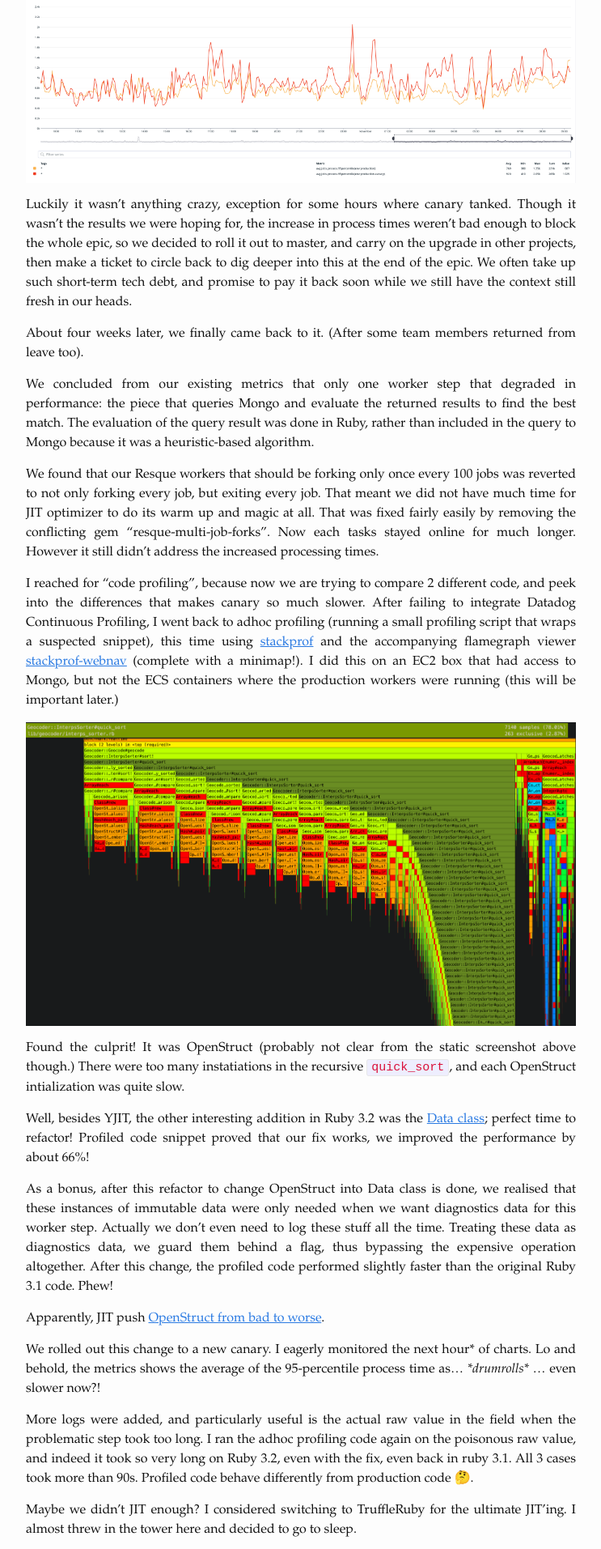
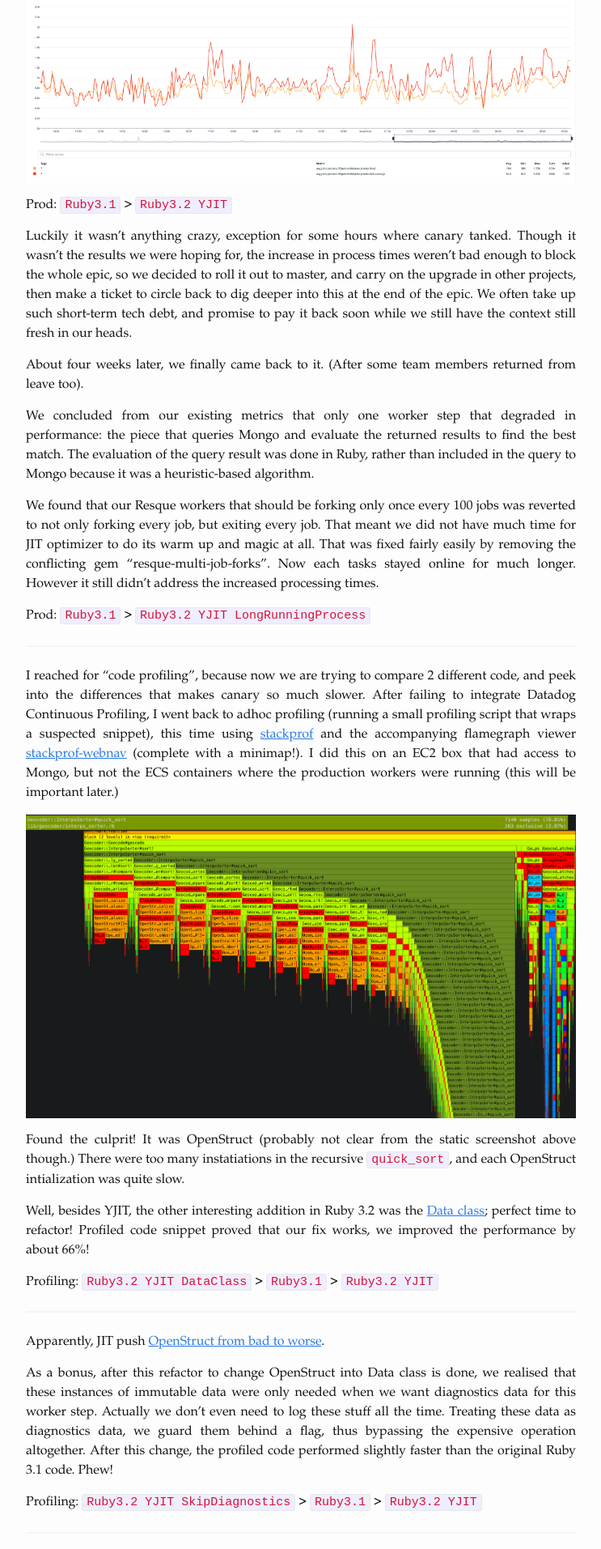
Before and after one commit to keang/keang.github.io, a Jekyll site: the page built from _posts/2023-12-08-upgrade-ruby-32.markdown, in a window 1280 px wide. Shown: the part 714-2627 px from the top of the page at 81% size, without its empty margins (268-1011 px from the left). Built offline with Jekyll 4.4.1, drawn with Linux system fonts in a browser that asks for light colours; nearby versions of some CDN libraries; some web fonts are replaced; some of the changed text lies outside the part shown.

Commit message:
Update with summary lines

```diff
--- a/_posts/2023-12-08-upgrade-ruby-32.markdown
+++ b/_posts/2023-12-08-upgrade-ruby-32.markdown
@@ -24,6 +24,8 @@
 
 ![Ruby 3.2 with YJIT was slightly slower than 3.1](/images/ruby-32-slower.png){: .center-imge }
 
+Prod: `Ruby3.1` > `Ruby3.2 YJIT`
+
 Luckily it wasn't anything crazy, exception for some hours where canary tanked.
 Though it wasn't the results we were hoping for, the increase in process times weren't bad enough to block the whole epic, so we decided to roll it out to master, and carry on the upgrade in other projects, then make a ticket to circle back to dig deeper into this at the end of the epic.
 We often take up such short-term tech debt, and promise to pay it back soon while we still have the context still fresh in our heads.
@@ -38,6 +40,10 @@
 Now each tasks stayed online for much longer.
 However it still didn't address the increased processing times.
 
+Prod: `Ruby3.1` > `Ruby3.2 YJIT LongRunningProcess`
+
+----
+
 I reached for "code profiling", because now we are trying to compare 2 different code, and peek into the differences that makes canary so much slower.
 After failing to integrate Datadog Continuous Profiling, I went back to adhoc profiling (running a small profiling script that wraps a suspected snippet), this time using [stackprof](https://github.com/tmm1/stackprof) and the accompanying flamegraph viewer [stackprof-webnav](https://github.com/alisnic/stackprof-webnav) (complete with a minimap!). I did this on an EC2 box that had access to Mongo, but not the ECS containers where the production workers were running (this will be important later.)
 
@@ -48,39 +54,59 @@
 Well, besides YJIT, the other interesting addition in Ruby 3.2 was the [Data class](https://docs.ruby-lang.org/en/3.2/Data.html); perfect time to refactor!
 Profiled code snippet proved that our fix works, we improved the performance by about 66%!
 
+Profiling: `Ruby3.2 YJIT DataClass` > `Ruby3.1` > `Ruby3.2 YJIT`
+
+----
+
+Apparently, JIT push [OpenStruct from bad to worse](https://www.reddit.com/r/ruby/comments/11wem2c/comment/jd4zr8a/?utm_source=share&utm_medium=web2x&context=3).
+
 As a bonus, after this refactor to change OpenStruct into Data class is done, we realised that these instances of immutable data were only needed when we want diagnostics data for this worker step.
 Actually we don't even need to log these stuff all the time.
 Treating these data as diagnostics data, we guard them behind a flag, thus bypassing the expensive operation altogether.
 After this change, the profiled code performed slightly faster than the original Ruby 3.1 code. Phew!
 
-Apparently, JIT push [OpenStruct from bad to worse](https://www.reddit.com/r/ruby/comments/11wem2c/comment/jd4zr8a/?utm_source=share&utm_medium=web2x&context=3).
+Profiling: `Ruby3.2 YJIT SkipDiagnostics` > `Ruby3.1` > `Ruby3.2 YJIT`
+
+----
 
 We rolled out this change to a new canary.
 I eagerly monitored the next hour* of charts.
 Lo and behold, the metrics shows the average of the 95-percentile process time as... *\*drumrolls\** ... even slower now?!
 
-More logs were added, and particularly useful is the actual raw value in the field when the problematic step took too long.
+Prod (from 1 hour stats): `Ruby3.1` > `Ruby3.2 YJIT` > `Ruby3.2 YJIT SkipDiagnostics`
+
+----
+
+After more logs analysis, and we found the raw input value when the problematic step took too long. (Specifically, geocoding some US raw locations is slow because there were many similar candidates to sort through.)
 I ran the adhoc profiling code again on the poisonous raw value, and indeed it took so very long on Ruby 3.2, even with the fix, even back in ruby 3.1.
-All 3 cases took more than 90s. Profiled code behave differently from production code 🤔.
+All 3 cases took more than 90s, but at least they still agreed with the earlier numbers:
+
+Profiling: `Ruby3.2 YJIT SkipDiagnostics` > `Ruby3.1` > `Ruby3.2 YJIT`
+
+----
+
+Profiled code behave differently from production code 🤔.
 
 Maybe we didn't JIT enough? I considered switching to TruffleRuby for the ultimate JIT'ing. I almost threw in the tower here and decided to go to sleep.
 
 The next morning, I tried the adhoc script on the production container itself:
 - On Ruby 3.2 with the diagnostics skipping fix, it finished in 90s.
-- On Ruby 3.2 before the fix, the profiling script got killed.
-- On Ruby 3.1, the script again got killed.
+- On Ruby 3.2 before the fix, the profiling script got *killed*.
+- On Ruby 3.1, the script again got *killed*.
 
 <figure class="image is-128x128">
     <img src="/images/surprise-pikachu.png" alt="Surprise pikachu" class="center-imge">
 </figure>
 
-ECS was killing the jobs that ran out of memory. 🤦 [Survivorship bias!](https://en.wikipedia.org/wiki/Survivorship_bias)
-This fallacy caused us to be blinded from the really slow jobs. They were so bad that we just killed the container and didn't even send the timing metric.
+ECS was killing the jobs that ran out of memory. 🤦 This is a case of [Survivorship bias](https://en.wikipedia.org/wiki/Survivorship_bias)
+blinding from the really slow jobs. They were so bad that the container were just killed and didn't even send the timing metric.
 
 And the fix was enough of an improvement that we were able to complete those paralyzing jobs, such that larger timing values were sent in and worsening the 95-percentile process time.
 
 This hypothesis was supported by the fact that after we rolled the fix out to master, the aggregated metrics did improve, and now the worker is indeed slightly faster than what it was before the ruby upgrade, just as predicted by the adhoc profiling exercise.
 The canary worker were just unlucky and picked up the poisonous data in the hour that I was monitoring.
+
+Prod (before/after): `Ruby3.2 YJIT SkipDiagnostics` > `Ruby3.1` > `Ruby3.2 YJIT`
 
 ![Ruby 3.2 recovered](/images/ruby-32-recovered.png){: .center-imge }
 
--- a/_sass/_base.scss
+++ b/_sass/_base.scss
@@ -2,8 +2,7 @@
  * Reset some basic elements
  */
 body, h1, h2, h3, h4, h5, h6,
-p, blockquote, pre, hr,
-dl, dd, ol, ul, figure {
+p, blockquote, pre, dl, dd, ol, ul, figure {
     margin: 0;
     padding: 0;
 }
```
Also changed, not shown: images/ruby-32-recovered.png.
